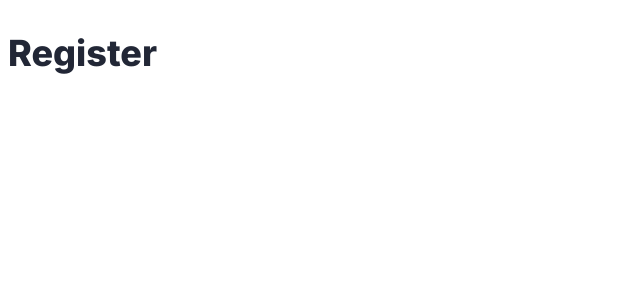
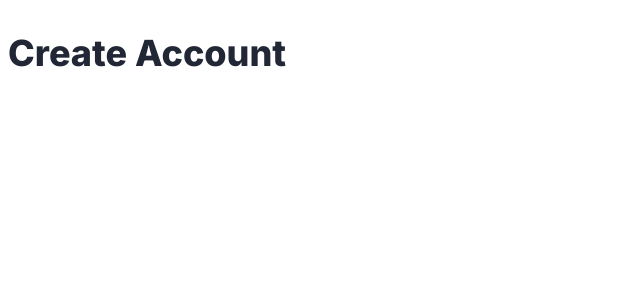
Before and after one commit to Teds30/cushyrental-client, a React (Vite) app: page /register in a window 1280 px wide. Shown: the top 300 px of the page, without its empty margins (0-640 px from the left). Built offline with nearby package versions, Linux system fonts and the light colour scheme.

Commit message:
DP-26 | initial commit

```diff
--- a/src/App.jsx
+++ b/src/App.jsx
@@ -1,5 +1,6 @@
-import { useState } from 'react'
-import { Routes, Route, Navigate } from 'react-router-dom'
+import { useState } from "react";
+import { Routes, Route, Navigate } from "react-router-dom";
+import CreateAccount from "./pages/auth/CreateAccount/CreateAccount";
 // import './App.css'
 
 function App() {
@@ -13,17 +14,10 @@ function App() {
           </>
         }
       ></Route>
-            <Route
-                path="/register"
-                element={
-                    <>
-                        <h1>Register</h1>
-                    </>
-                }
-            ></Route>
-            <Route path="*" element={<Navigate replace to="/login" />}></Route>
+      <Route path="/register" element={<CreateAccount />}></Route>
+      <Route path="*" element={<Navigate replace to="/register" />}></Route>
     </Routes>
-    )
+  );
 }
 
-export default App
+export default App;
--- /dev/null
+++ b/src/pages/auth/CreateAccount/CreateAccount.jsx
@@ -0,0 +1,9 @@
+const CreateAccount = () => {
+    return (
+        <div>
+            <h1>Create Account</h1>
+        </div>
+    );
+}
+
+export default CreateAccount;
```
Also changed, not shown: src/pages/auth/CreateAccount/CreateAccount.module.css (added). Lines whose indentation alone changed are shown as unchanged.
